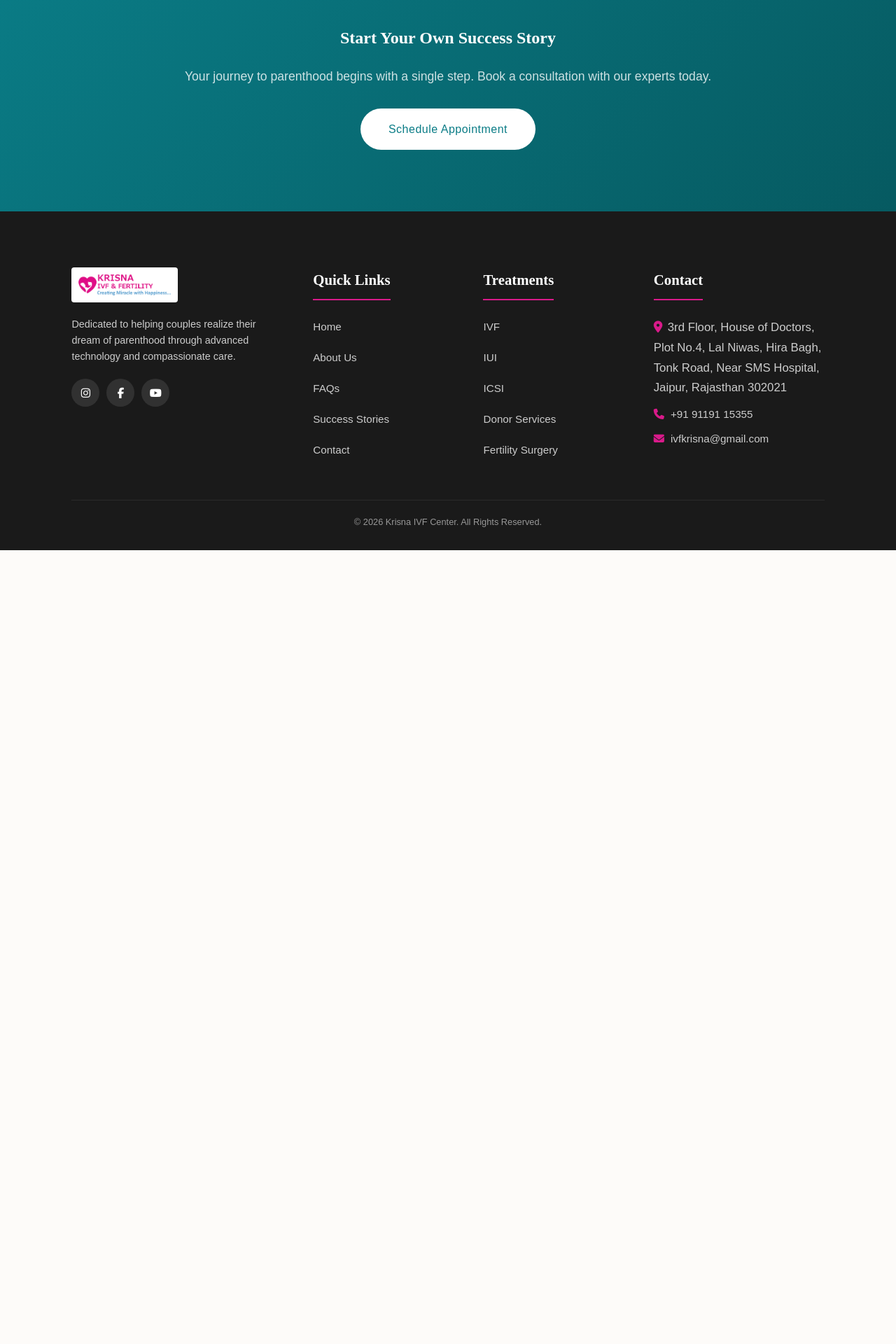
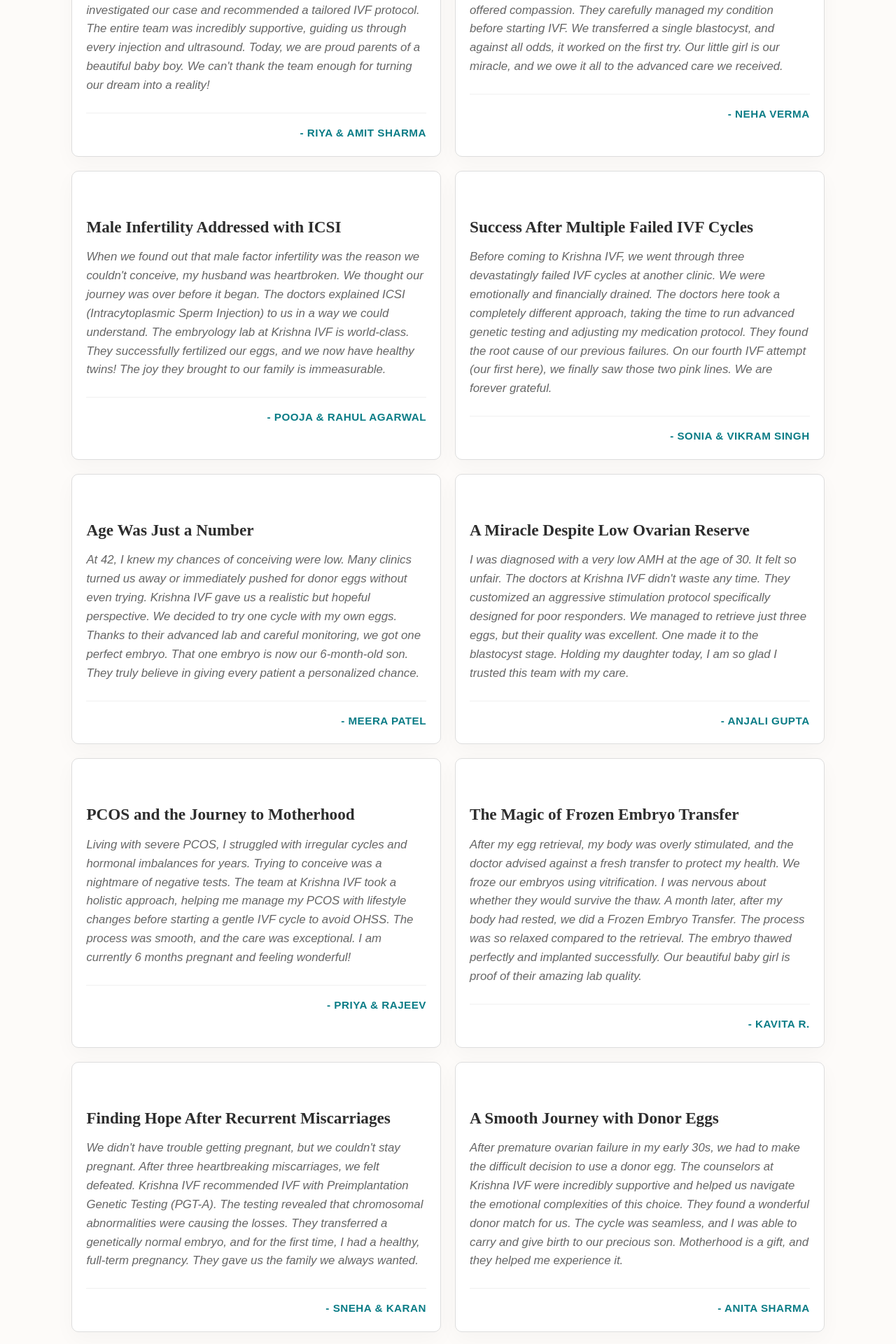
Before and after one commit to ivfkrisna-tech/krisna-website-next, a Next.js app: page /success in a window 1280 px wide. Shown: the part 860-2780 px from the top of the page at 70% size. Before the commit the page ends 1646 px from the top, so only its background shows below. Built offline with nearby package versions, Linux system fonts and the light colour scheme; no server answers; the database is empty.

Commit message:
Add 10 success stories

```diff
--- /dev/null
+++ b/src/app/api/migrate-stories/route.js
@@ -0,0 +1,31 @@
+import connectDB from '@/lib/mongodb';
+import { Story } from '@/models/Data';
+import { localStories } from '@/data/stories';
+import { NextResponse } from 'next/server';
+
+export async function GET() {
+  try {
+    await connectDB();
+    let count = 0;
+
+    for (const story of localStories) {
+      let baseSlug = story.title.toLowerCase().replace(/[^a-z0-9]+/g, '-').replace(/(^-|-$)+/g, '');
+      let slug = baseSlug;
+
+      const existing = await Story.findOne({ slug });
+      if (!existing) {
+        await Story.create({
+          title: story.title || '',
+          content: story.content || '',
+          slug: slug,
+          author: story.author || ''
+        });
+        count++;
+      }
+    }
+
+    return NextResponse.json({ success: true, message: `Migrated ${count} stories.` });
+  } catch (error) {
+    return NextResponse.json({ success: false, error: error.message });
+  }
+}
--- a/src/app/success/page.jsx
+++ b/src/app/success/page.jsx
@@ -3,15 +3,31 @@
 import connectDB from '@/lib/mongodb';
 import { Story } from '@/models/Data';
 
+import { localStories } from '@/data/stories';
+
 async function getStories() {
+  let dbStoriesParsed = [];
   try {
     await connectDB();
     const stories = await Story.find({}).sort({ createdAt: -1 }).lean();
-    return JSON.parse(JSON.stringify(stories));
+    if (stories && stories.length > 0) {
+      dbStoriesParsed = JSON.parse(JSON.stringify(stories));
+    }
   } catch (error) {
     console.error("Database fetch failed:", error);
-    return [];
   }
+
+  const allStories = [...dbStoriesParsed];
+  const getSlug = (title) => title.toLowerCase().replace(/[^a-z0-9]+/g, '-').replace(/(^-|-$)+/g, '');
+
+  for (const localStory of localStories) {
+    const slug = getSlug(localStory.title);
+    if (!allStories.some(dbStory => (dbStory.slug === slug || dbStory.title === localStory.title))) {
+      allStories.push({ ...localStory, slug });
+    }
+  }
+
+  return allStories;
 }
 
 export default async function SuccessStoriesPage() {
--- /dev/null
+++ b/src/data/stories.js
@@ -0,0 +1,52 @@
+export const localStories = [
+  {
+    title: "A Dream Realized After 5 Years",
+    content: "<p>We had been trying to conceive for over 5 years with no success and were beginning to lose hope. After multiple failed IUI cycles elsewhere, we visited Krishna IVF. The doctor thoroughly investigated our case and recommended a tailored IVF protocol. The entire team was incredibly supportive, guiding us through every injection and ultrasound. Today, we are proud parents of a beautiful baby boy. We can't thank the team enough for turning our dream into a reality!</p>",
+    author: "Riya & Amit Sharma"
+  },
+  {
+    title: "Overcoming Severe Endometriosis",
+    content: "<p>I was diagnosed with stage 4 endometriosis and was told that natural conception would be nearly impossible. I was devastated. The specialists at Krishna IVF didn't just offer treatment; they offered compassion. They carefully managed my condition before starting IVF. We transferred a single blastocyst, and against all odds, it worked on the first try. Our little girl is our miracle, and we owe it all to the advanced care we received.</p>",
+    author: "Neha Verma"
+  },
+  {
+    title: "Male Infertility Addressed with ICSI",
+    content: "<p>When we found out that male factor infertility was the reason we couldn't conceive, my husband was heartbroken. We thought our journey was over before it began. The doctors explained ICSI (Intracytoplasmic Sperm Injection) to us in a way we could understand. The embryology lab at Krishna IVF is world-class. They successfully fertilized our eggs, and we now have healthy twins! The joy they brought to our family is immeasurable.</p>",
+    author: "Pooja & Rahul Agarwal"
+  },
+  {
+    title: "Success After Multiple Failed IVF Cycles",
+    content: "<p>Before coming to Krishna IVF, we went through three devastatingly failed IVF cycles at another clinic. We were emotionally and financially drained. The doctors here took a completely different approach, taking the time to run advanced genetic testing and adjusting my medication protocol. They found the root cause of our previous failures. On our fourth IVF attempt (our first here), we finally saw those two pink lines. We are forever grateful.</p>",
+    author: "Sonia & Vikram Singh"
+  },
+  {
+    title: "Age Was Just a Number",
+    content: "<p>At 42, I knew my chances of conceiving were low. Many clinics turned us away or immediately pushed for donor eggs without even trying. Krishna IVF gave us a realistic but hopeful perspective. We decided to try one cycle with my own eggs. Thanks to their advanced lab and careful monitoring, we got one perfect embryo. That one embryo is now our 6-month-old son. They truly believe in giving every patient a personalized chance.</p>",
+    author: "Meera Patel"
+  },
+  {
+    title: "A Miracle Despite Low Ovarian Reserve",
+    content: "<p>I was diagnosed with a very low AMH at the age of 30. It felt so unfair. The doctors at Krishna IVF didn't waste any time. They customized an aggressive stimulation protocol specifically designed for poor responders. We managed to retrieve just three eggs, but their quality was excellent. One made it to the blastocyst stage. Holding my daughter today, I am so glad I trusted this team with my care.</p>",
+    author: "Anjali Gupta"
+  },
+  {
+    title: "PCOS and the Journey to Motherhood",
+    content: "<p>Living with severe PCOS, I struggled with irregular cycles and hormonal imbalances for years. Trying to conceive was a nightmare of negative tests. The team at Krishna IVF took a holistic approach, helping me manage my PCOS with lifestyle changes before starting a gentle IVF cycle to avoid OHSS. The process was smooth, and the care was exceptional. I am currently 6 months pregnant and feeling wonderful!</p>",
+    author: "Priya & Rajeev"
+  },
+  {
+    title: "The Magic of Frozen Embryo Transfer",
+    content: "<p>After my egg retrieval, my body was overly stimulated, and the doctor advised against a fresh transfer to protect my health. We froze our embryos using vitrification. I was nervous about whether they would survive the thaw. A month later, after my body had rested, we did a Frozen Embryo Transfer. The process was so relaxed compared to the retrieval. The embryo thawed perfectly and implanted successfully. Our beautiful baby girl is proof of their amazing lab quality.</p>",
+    author: "Kavita R."
+  },
+  {
+    title: "Finding Hope After Recurrent Miscarriages",
+    content: "<p>We didn't have trouble getting pregnant, but we couldn't stay pregnant. After three heartbreaking miscarriages, we felt defeated. Krishna IVF recommended IVF with Preimplantation Genetic Testing (PGT-A). The testing revealed that chromosomal abnormalities were causing the losses. They transferred a genetically normal embryo, and for the first time, I had a healthy, full-term pregnancy. They gave us the family we always wanted.</p>",
+    author: "Sneha & Karan"
+  },
+  {
+    title: "A Smooth Journey with Donor Eggs",
+    content: "<p>After premature ovarian failure in my early 30s, we had to make the difficult decision to use a donor egg. The counselors at Krishna IVF were incredibly supportive and helped us navigate the emotional complexities of this choice. They found a wonderful donor match for us. The cycle was seamless, and I was able to carry and give birth to our precious son. Motherhood is a gift, and they helped me experience it.</p>",
+    author: "Anita Sharma"
+  }
+];
```
